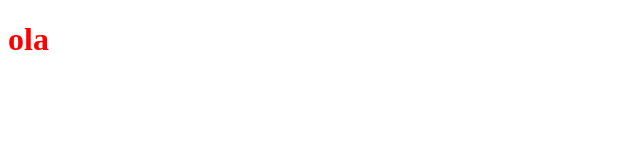
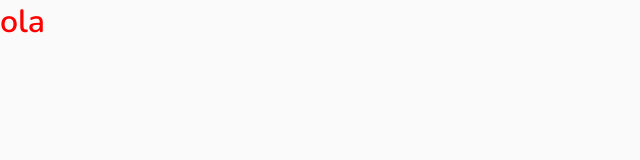
Before and after one commit to rodolfomariano/My-Macro-Calc, a React (Vite) app: page / in a window 1280 px wide. Shown: the top 160 px of the page, without its empty margins (0-640 px from the left). Built offline with nearby package versions, Linux system fonts and the light colour scheme.

Commit message:
create global styles

```diff
--- a/index.html
+++ b/index.html
@@ -3,8 +3,17 @@
 
 <head>
   <meta charset="UTF-8" />
+
+  <link rel="preconnect" href="https://fonts.googleapis.com" />
+  <link rel="preconnect" href="https://fonts.gstatic.com" crossorigin />
+
   <link rel="icon" type="image/svg+xml" href="/src/favicon.svg" />
   <meta name="viewport" content="width=device-width, initial-scale=1.0" />
+
+  <link
+    href="https://fonts.googleapis.com/css2?family=Nunito:wght@300;400;500;600&family=Roboto:wght@300;400;500&display=swap"
+    rel="stylesheet" />
+
   <title>My Macro Calc</title>
 </head>
 
--- a/src/App.tsx
+++ b/src/App.tsx
@@ -1,4 +1,5 @@
 import styles from './App.module.scss'
+import './global.scss'
 
 function App() {
 
--- /dev/null
+++ b/src/global.scss
@@ -0,0 +1,103 @@
+:root {
+  --primary: #37B947;
+
+  --white: #FFFFFF;
+
+  --blue-100: #E3E6F3;
+  --blue-300: #4EA8DE;
+  --blue-500: #7477BD;
+  --blue-600: #1E6F9F;
+
+  --red-50: #FADFDF;
+  --reg-100: #EDB4B4;
+  --red-500: #E25858;
+  --red-600: #FF4343;
+
+  --green-50: #E2F6E4;
+  --green-200: #9BEEA5;
+  --green-300: #67D16E;
+  --green-400: #37B947;
+  --green-500: #00B37E;
+  --green-700: #00875F;
+  --green-900: #034808;
+
+  --yellow-50: #FBF5E2;
+  --yellow-500: #FDE497;
+
+  --gray-50: #FAFAFA;
+  --gray-100: #F2F2F2;
+  --gray-200: #D9D9D9;
+  --gray-300: #808080;
+  --gray-400: #8D8D99;
+  --gray-500: #555555;
+  --gray-600: #333333;
+  --gray-700: #262626;
+  --gray-800: #202024;
+  --gray-900: #121214;
+
+  --purple-100: #D6DFFF;
+  --purple-200: #B5B4ED;
+  --purple-400: #8284FA;
+  --purple-600: #5E60CE;
+}
+
+:focus {
+  outline: transparent;
+  box-shadow: 0 0 0 2px var(--primary);
+}
+
+@media (max-width: 1080px) {
+  html {
+    font-size: 93.75%;
+  }
+}
+
+@media (max-width: 720px) {
+  html {
+    font-size: 87.5%;
+  }
+}
+
+* {
+  margin: 0;
+  padding: 0;
+  box-sizing: border-box;
+}
+
+body {
+  background-color: var(--gray-50);
+  color: var(--gray-500);
+  -webkit-font-smoothing: antialiased;
+  font-family: 'Roboto', sans-serif;
+
+}
+
+body,
+input,
+textarea {
+  font-family: 'Roboto', sans-serif;
+  font-weight: 400;
+  font-size: 1rem;
+}
+
+h1,
+h2,
+h3,
+h4,
+h5,
+h6,
+button {
+  font-family: 'Nunito', sans-serif;
+}
+
+button {
+  background: transparent;
+  border: none;
+  padding: 0;
+  cursor: pointer;
+}
+
+a {
+  text-decoration: none;
+  color: inherit;
+}
```
